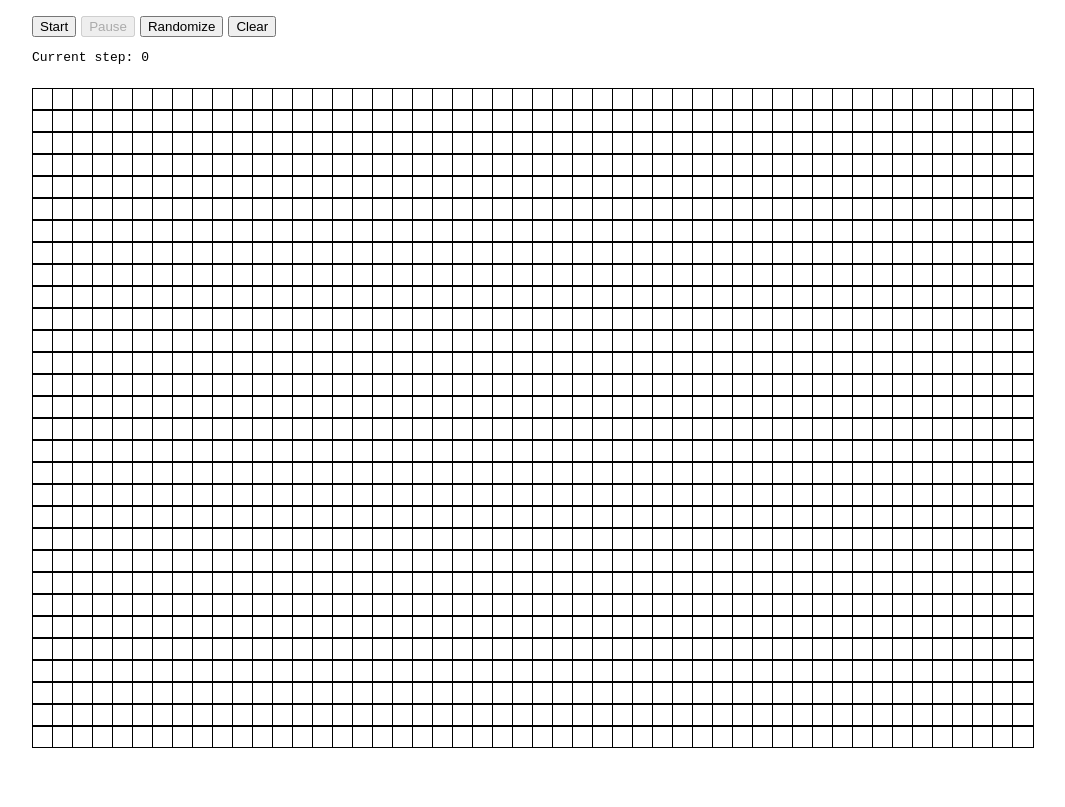
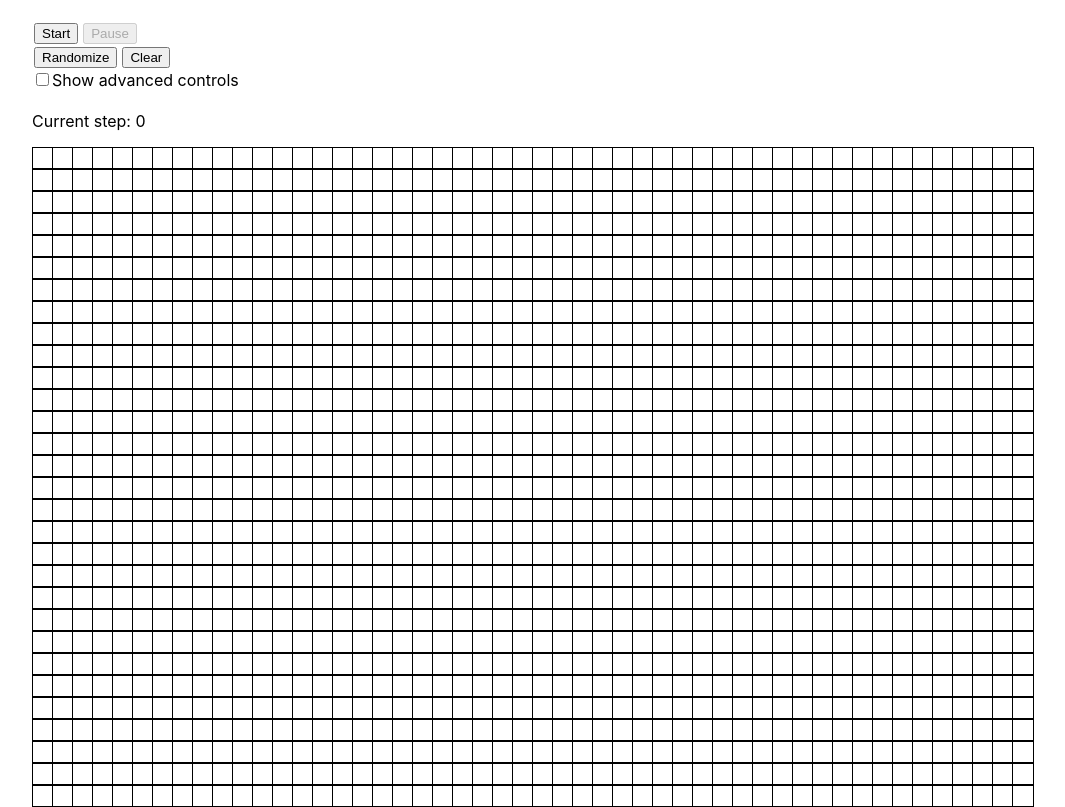
Before and after one commit to ulitol97/GameOfLife, a React (Create React App) app: page / in a window 1280 px wide. Shown: the whole page, without its empty margins (32-1097 px from the left). Built offline with nearby package versions, Linux system fonts and the light colour scheme.

Commit message:
color picker

```diff
--- a/package.json
+++ b/package.json
@@ -10,11 +10,14 @@
     "@types/jest": "^24.9.1",
     "@types/node": "^12.12.62",
     "@types/react": "^16.9.49",
+    "@types/react-color": "^3.0.4",
     "@types/react-dom": "^16.9.8",
     "gh-pages": "^3.1.0",
     "immer": "^7.0.9",
     "react": "^16.13.1",
+    "react-color": "^2.17.3",
     "react-dom": "^16.13.1",
+    "react-input-number": "^5.0.19",
     "react-scripts": "3.4.3",
     "save-dev": "0.0.1-security",
     "typescript": "^3.7.5"
--- a/src/App.tsx
+++ b/src/App.tsx
@@ -1,5 +1,6 @@
 import produce from 'immer';
 import React, { useCallback, useEffect, useRef, useState } from 'react';
+import { GithubPicker } from 'react-color';
 
 
 // Config
@@ -7,6 +8,12 @@ const numRows = 30;
 const numCols = 50;
 const stepTimeout = 250;
 const randomizeProbability = 0.5;
+const defaultColor = {
+  r: 18,
+  g: 115,
+  b: 222,
+  a: 1
+}
 
 // Function to create the template grid data structure
 const createEmptyGrid = () => {
@@ -50,7 +57,10 @@ const App: React.FC = () => {
   // State
   const [grid, setGrid] = useState(() => { return createEmptyGrid() });
   const [gameState, setGameState] = useState(GameState.Stopped);
-  let [step, setStep] = useState(0);
+  const [step, setStep] = useState(0);
+  const [advancedControls, setAdvancedControls] = useState(false);
+  const [colorPicker, setColorPicker] = useState(false);
+  const [cellColor, setCellColor] = useState(`rgba(${defaultColor.r}, ${defaultColor.g}, ${defaultColor.b}, ${defaultColor.a})`);
 
   // Refs
   const gameStateRef = useRef(gameState);
@@ -116,6 +126,8 @@ const App: React.FC = () => {
   return (
     <div id="main">
       <div className="controls">
+        <div className="form-group">
+          <div>
             <button
               onClick={() => {
                 if (gameState === GameState.Stopped) setGameState(GameState.Running)
@@ -132,6 +144,8 @@ const App: React.FC = () => {
             >
               {gameState === GameState.Paused ? 'Resume' : 'Pause'}
             </button>
+          </div>
+          <div>
             <button disabled={gameState !== GameState.Stopped}
               onClick={() => setGrid(createRandomGrid())}>
               Randomize
@@ -141,8 +155,43 @@ const App: React.FC = () => {
             >
               Clear
             </button>
+          </div>
+          <label>
+            <input type="checkbox" name="advanced-controls" checked={advancedControls}
+              onChange={() => setAdvancedControls(!advancedControls)}
+            />
+            Show advanced controls
+          </label>
+        </div>
 
-        <pre>Current step: {step}</pre>
+        {/* Advanced controls */}
+        {
+          advancedControls && <div className="form-group">
+            <div>
+              <div className="form-color-picker">
+                <button
+                  onClick={() => setColorPicker(!colorPicker)}
+                >
+                  Change cell color
+                  {
+                    colorPicker &&
+                    <div className="color-picker">
+                      <GithubPicker onChangeComplete={({ rgb }) => setCellColor(
+                        `rgba(${rgb.r}, ${rgb.g}, ${rgb.b}, ${rgb.a})`
+                      )} />
+                    </div>
+                  }
+                </button>
+              </div>
+            </div>
+          </div>
+        }
+
+
+      </div>
+      <div className="data">
+        <p>Current step: {step}</p>
+
       </div>
       <div
         style={{
@@ -163,13 +212,13 @@ const App: React.FC = () => {
               }}
               style={{
                 width: 20, height: 20,
-                backgroundColor: grid[i][j] === 1 ? 'lightskyblue' : 'white',
+                backgroundColor: grid[i][j] === 1 ? cellColor : 'white',
                 border: 'solid 1px black'
               }}>
 
             </div>))}
       </div>
-    </div>
+    </div >
   )
 }
 
--- a/src/index.css
+++ b/src/index.css
@@ -1,15 +1,14 @@
+/* General */
+
 body {
   margin: 0;
-  font-family: -apple-system, BlinkMacSystemFont, 'Segoe UI', 'Roboto', 'Oxygen',
-    'Ubuntu', 'Cantarell', 'Fira Sans', 'Droid Sans', 'Helvetica Neue',
-    sans-serif;
+  font-family: -apple-system, BlinkMacSystemFont, 'Segoe UI', 'Roboto', 'Oxygen', 'Ubuntu', 'Cantarell', 'Fira Sans', 'Droid Sans', 'Helvetica Neue', sans-serif;
   -webkit-font-smoothing: antialiased;
   -moz-osx-font-smoothing: grayscale;
 }
 
 code {
-  font-family: source-code-pro, Menlo, Monaco, Consolas, 'Courier New',
-    monospace;
+  font-family: source-code-pro, Menlo, Monaco, Consolas, 'Courier New', monospace;
 }
 
 #main {
@@ -19,11 +18,38 @@ code {
   margin: auto;
 }
 
+/* Top controls */
+
 .controls {
+  display: flex;
+  justify-content: flex-start;
   margin-top: 5px;
-  padding: 10px 0;
+  padding-top: 10px;
+}
+
+.controls .form-group {
+  margin: 0 20px auto 0;
 }
 
 .controls button {
   margin-right: 5px;
 }
+
+.form-group {
+  padding: 5px 0;
+}
+
+.form-group>div {
+  margin: 2px;
+}
+
+/* Color picker */
+
+.form-color-picker {
+  position: relative;
+}
+
+.color-picker {
+  position: absolute;
+  top: 100%;
+}
```
Also changed, not shown: 1 other file (tests, documents, lock files or other folders). Lines whose indentation alone changed are shown as unchanged.
